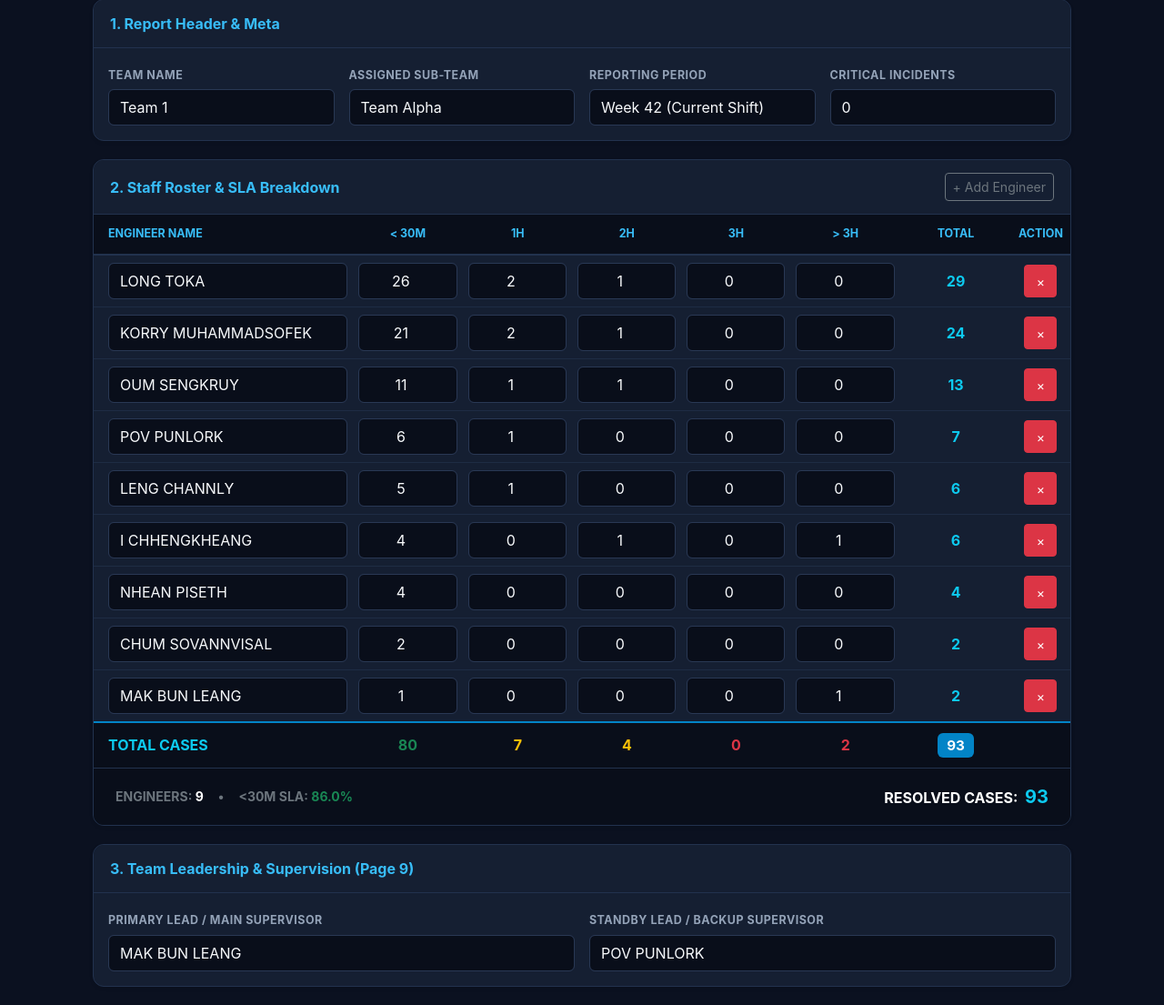
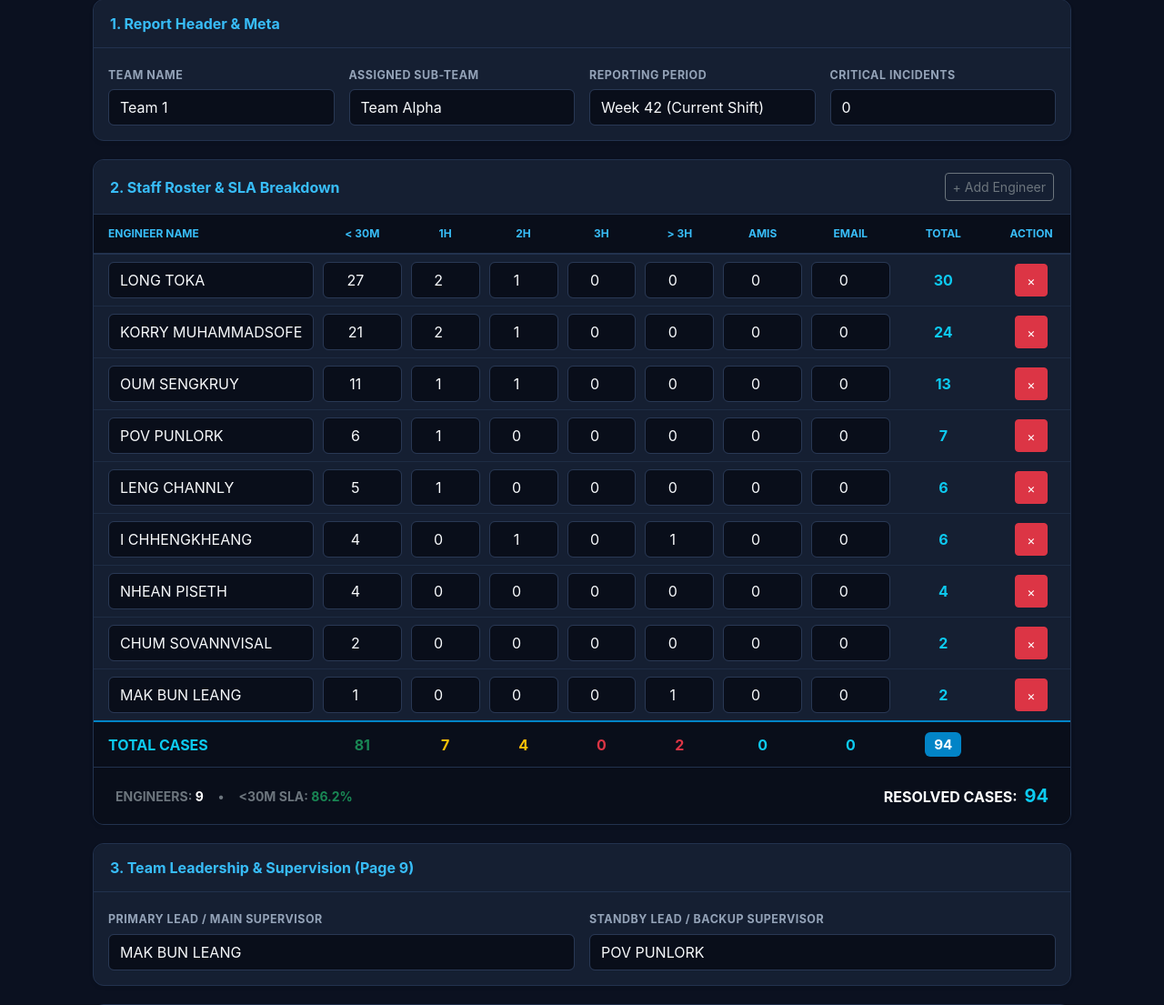
Before and after one commit to nheanpiseth168-hue/noc-weekly-report, a Flask app: page / in a window 1280 px wide. Shown: the part 181-1286 px from the top of the page at 91% size. Run offline with Flask 3, Linux system fonts and the light colour scheme; the visitor is signed in with stand-in values (Sample User, id 1).

Commit message:
Add AMIS and EMAIL columns to table and include in Slide 3 case counts

```diff
--- a/app.py
+++ b/app.py
@@ -16,8 +16,8 @@
 app = Flask(__name__, template_folder=template_dir)
 app.secret_key = os.environ.get("SECRET_KEY", "noc-weekly-secure-auth-2026")
 
-ADMIN_USERNAME = os.environ.get("NOC_USER", "mkn-noc")
-ADMIN_PASSWORD = os.environ.get("NOC_PASS", "Mkn@123456")
+ADMIN_USERNAME = os.environ.get("NOC_USER", "admin")
+ADMIN_PASSWORD = os.environ.get("NOC_PASS", "noc@123")
 
 BLACK      = RGBColor(0, 0, 0)
 NAVY       = RGBColor(15, 23, 42)
@@ -77,7 +77,7 @@
 
     raw_staff = payload.get("staff") or []
     processed_staff = []
-    t30 = t1 = t2 = t3 = tover = 0
+    t30 = t1 = t2 = t3 = tover = tamis = temail = 0
 
     for s in raw_staff:
         name = s.get("name", "").strip()
@@ -88,15 +88,25 @@
         h2 = int(s.get("h2", 0))
         h3 = int(s.get("h3", 0))
         over3 = int(s.get("over3", 0))
+        amis = int(s.get("amis", 0))
+        email = int(s.get("email", 0))
+
+        sla_total = m30 + h1 + h2 + h3 + over3
         tot = s.get("total")
-        total = int(tot) if tot is not None else (m30 + h1 + h2 + h3 + over3)
+        total = int(tot) if tot is not None else (sla_total + amis + email)
+
         t30 += m30; t1 += h1; t2 += h2; t3 += h3; tover += over3
+        tamis += amis; temail += email
+
         processed_staff.append({
             "name": name,
             "m30": m30, "h1": h1, "h2": h2, "h3": h3, "over3": over3,
+            "amis": amis, "email": email,
+            "sla_total": sla_total,
             "total": total
         })
 
+    # Sort engineers by overall total cases handled
     processed_staff.sort(key=lambda x: x["total"], reverse=True)
     grand_total = sum(s["total"] for s in processed_staff) if processed_staff else 0
     sla_rate = f"{(t30 / grand_total * 100):.1f}%" if grand_total > 0 else "0.0%"
@@ -163,7 +173,7 @@
     p_ft2.text = f"• {sla_rate} of total volume ({t30}/{grand_total} cases) resolved in under 30 minutes.\n• Top frontline contributors: {top1} ({top1_c}) and {top2} ({top2_c}) handled {top_share} of total queue."
     set_run_font(p_ft2, 11, False, NAVY)
 
-    # Slide 3: Staff KPI Support Cases
+    # Slide 3: Staff KPI Support Cases (INCLUDES SLA + AMIS + EMAIL)
     s3 = prs.slides.add_slide(blank)
     add_header(s3, "SECTION I • Individual Throughput", "Staff KPI Support Cases", f"Total Handled: {grand_total} Cases", f"{team_name} Support Roster")
     max_cases = max([s["total"] for s in processed_staff] + [1])
@@ -189,7 +199,7 @@
         p_c = tb_c.text_frame.paragraphs[0]; p_c.text = f"{s['total']} cases"; p_c.alignment = PP_ALIGN.RIGHT
         set_run_font(p_c, 12, True, BLUE)
 
-    # Slide 4: Resolution Time Breakdown
+    # Slide 4: Resolution Time Breakdown (STRICTLY SLA TURNAROUND TIME)
     s4 = prs.slides.add_slide(blank)
     add_header(s4, "SECTION I • Resolution Turnaround Time", "Resolution Time Breakdown by Engineer", None)
     lg_x = Inches(8.3)
@@ -203,7 +213,8 @@
     chart_bg = s4.shapes.add_shape(MSO_SHAPE.ROUNDED_RECTANGLE, Inches(0.8), Inches(1.6), Inches(11.73), Inches(4.55))
     chart_bg.fill.solid(); chart_bg.fill.fore_color.rgb = WHITE; chart_bg.line.color.rgb = BORDER
 
-    scale = Inches(7.5) / max_cases
+    max_sla = max([s["sla_total"] for s in processed_staff] + [1])
+    scale = Inches(7.5) / max_sla
     row_step = Inches(4.2 / max(len(processed_staff[:9]), 1))
     for idx, s in enumerate(processed_staff[:9]):
         curr_y = Inches(1.75) + idx * row_step
@@ -218,7 +229,7 @@
                 seg.fill.solid(); seg.fill.fore_color.rgb = clr; seg.line.fill.background()
                 curr_x += seg_w
         tb_tot = s4.shapes.add_textbox(curr_x + Inches(0.12), curr_y - Inches(0.08), Inches(0.6), Inches(0.35))
-        p_tot = tb_tot.text_frame.paragraphs[0]; p_tot.text = str(s["total"])
+        p_tot = tb_tot.text_frame.paragraphs[0]; p_tot.text = str(s["sla_total"])
         set_run_font(p_tot, 10, True, NAVY)
 
     top_escalator = processed_staff[0]["name"] if active_count > 0 else "Lead"
@@ -277,7 +288,7 @@
 
     # Slide 7: High Capacity Rules
     s7 = prs.slides.add_slide(blank)
-    add_header(s7, "SECTION IV • Bandwidth Monitoring", "Upstream & IPLC: High Capacity Rules", "Committed bandwidth trigger rules for high-capacity circuits")
+    add_header(s7, "SECTION IV • Bandwidth Monitoring", "Upstream & IPLC: High Capacity Rules", "Committed bandwidth trigger rules for high-capacity circuits (≥ 5 Gbps)")
     bw_high = [
         ["Carrier / Circuit", "Link Type", "Alert Trigger Threshold", "Trigger Logic"],
         ["IPLC Viettel", "IPLC Circuit", "Traffic over 20 Gbps", "Alert Over Committed"],
@@ -307,7 +318,7 @@
 
     # Slide 8: Links Under 5 Gbps
     s8 = prs.slides.add_slide(blank)
-    add_header(s8, "SECTION IV • Bandwidth Alert Rules", "Upstream & IPLC: Links Under Burt", "Committed bandwidth alert thresholds for secondary uplinks and regional transit")
+    add_header(s8, "SECTION IV • Bandwidth Alert Rules", "Upstream & IPLC: Links Under 5 Gbps", "Committed bandwidth alert thresholds for secondary uplinks and regional transit")
     sub_links = [
         ("Telia (Arelion)", "> 3 Gbps"),
         ("NTT", "> 2 Gbps"),
@@ -461,18 +472,15 @@
 @app.route("/", defaults={"path": ""}, methods=["GET", "POST"])
 @app.route("/<path:path>", methods=["GET", "POST"])
 def catch_all(path):
-    # 1. Check for logout via query parameter or path
     if request.args.get("action") == "logout" or request.args.get("logout") is not None or "logout" in path.lower():
         return perform_logout()
 
-    # 2. If logged in, handle report generation (POST) or display dashboard (GET)
     if session.get("logged_in"):
         if request.method == "POST" or "export" in path:
             payload = request.get_json(silent=True) or {}
             return generate_presentation(payload)
         return render_template("index.html")
 
-    # 3. Not logged in: process login credentials (POST) or render login page (GET)
     if request.method == "POST":
         if request.form.get("username") and request.form.get("password"):
             return perform_login()
--- a/templates/index.html
+++ b/templates/index.html
@@ -70,24 +70,24 @@
         .table thead th {
             background-color: #090e1a !important;
             color: #38bdf8 !important;
-            font-size: 0.78rem;
+            font-size: 0.75rem;
             font-weight: 700;
             text-transform: uppercase;
             border-bottom: 2px solid #22324e !important;
-            padding: 12px 8px;
+            padding: 12px 6px;
             white-space: nowrap;
         }
         .table tbody td {
             background-color: transparent !important;
             border-bottom: 1px solid #1e2c44 !important;
-            padding: 8px 6px;
+            padding: 8px 5px;
         }
         .table tfoot td {
             background-color: #090e1a !important;
             border-top: 2px solid #0284c7 !important;
             border-bottom: none !important;
             font-weight: 700;
-            padding: 12px 8px;
+            padding: 12px 6px;
             white-space: nowrap;
         }
         .badge-total {
@@ -97,13 +97,11 @@
             padding: 4px 10px;
             border-radius: 6px;
         }
-
-        /* Responsive Mobile Specific Rules */
         .table-responsive {
             -webkit-overflow-scrolling: touch;
         }
         #staffTable {
-            min-width: 720px; /* Guarantees table columns won't squeeze on phone screens */
+            min-width: 840px;
         }
         @media (max-width: 768px) {
             .mobile-header-actions {
@@ -150,7 +148,7 @@
 </head>
 <body>
 <div class="container mt-3 mt-md-4">
-    <!-- Top Header (Responsive Stack on Mobile, Row on Desktop) -->
+    <!-- Top Header -->
     <div class="d-flex flex-column flex-md-row justify-content-between align-items-start align-items-md-center gap-3 mb-3">
         <div>
             <h2 class="fw-bold text-white mb-1 fs-3 fs-md-2">NOC Weekly Report Generator</h2>
@@ -162,7 +160,7 @@
         </div>
     </div>
 
-    <!-- Database Controls Bar (Grid on Mobile, Row on Desktop) -->
+    <!-- Database Controls Bar -->
     <div class="card p-3 mb-3 shadow-sm">
         <div class="d-flex justify-content-between align-items-center flex-wrap db-controls-row">
             <div class="d-flex align-items-center gap-2">
@@ -179,7 +177,7 @@
         </div>
     </div>
 
-    <!-- 1. Report Overview (Responsive Columns) -->
+    <!-- 1. Report Overview -->
     <div class="card shadow-sm">
         <div class="card-header">1. Report Header & Meta</div>
         <div class="card-body row g-3">
@@ -202,27 +200,29 @@
         </div>
     </div>
 
-    <!-- 2. Staff KPI Breakdown (Responsive Scrollable Table) -->
+    <!-- 2. Staff KPI Breakdown with AMIS & EMAIL Columns -->
     <div class="card shadow-sm">
         <div class="card-header d-flex justify-content-between align-items-center">
             <span>2. Staff Roster & SLA Breakdown</span>
             <button id="btnAddStaff" type="button" class="btn btn-sm btn-outline-secondary">+ Add Engineer</button>
         </div>
         <div class="swipe-hint">
-            ⇄ Swipe horizontally to inspect all SLA columns on mobile/tablet
+            ⇄ Swipe horizontally to inspect all SLA & queue columns on mobile/tablet
         </div>
         <div class="card-body p-0">
             <div class="table-responsive">
                 <table class="table table-hover text-center" id="staffTable">
                     <thead>
                         <tr>
-                            <th class="text-start ps-3" style="width: 28%;">ENGINEER NAME</th>
-                            <th style="width: 12%;">&lt; 30M</th>
-                            <th style="width: 12%;">1H</th>
-                            <th style="width: 12%;">2H</th>
-                            <th style="width: 12%;">3H</th>
-                            <th style="width: 12%;">&gt; 3H</th>
-                            <th style="width: 12%;">TOTAL</th>
+                            <th class="text-start ps-3" style="width: 23%;">ENGINEER NAME</th>
+                            <th style="width: 9%;">&lt; 30M</th>
+                            <th style="width: 8%;">1H</th>
+                            <th style="width: 8%;">2H</th>
+                            <th style="width: 8%;">3H</th>
+                            <th style="width: 8%;">&gt; 3H</th>
+                            <th style="width: 9%; color: #38bdf8;">AMIS</th>
+                            <th style="width: 9%; color: #38bdf8;">EMAIL</th>
+                            <th style="width: 10%;">TOTAL</th>
                             <th style="width: 8%;">ACTION</th>
                         </tr>
                     </thead>
@@ -235,6 +235,8 @@
                             <td id="foot-h2" class="text-warning fw-bold">0</td>
                             <td id="foot-h3" class="text-danger fw-bold">0</td>
                             <td id="foot-over3" class="text-danger fw-bold">0</td>
+                            <td id="foot-amis" class="text-info fw-bold">0</td>
+                            <td id="foot-email" class="text-info fw-bold">0</td>
                             <td><span id="foot-grand" class="badge-total">0</span></td>
                             <td></td>
                         </tr>
@@ -335,15 +337,15 @@
 
 <script>
     const DEFAULT_STAFF = [
-        { name: "LONG TOKA", m30: 26, h1: 2, h2: 1, h3: 0, over3: 0 },
-        { name: "KORRY MUHAMMADSOFEK", m30: 21, h1: 2, h2: 1, h3: 0, over3: 0 },
-        { name: "OUM SENGKRUY", m30: 11, h1: 1, h2: 1, h3: 0, over3: 0 },
-        { name: "POV PUNLORK", m30: 6, h1: 1, h2: 0, h3: 0, over3: 0 },
-        { name: "LENG CHANNLY", m30: 5, h1: 1, h2: 0, h3: 0, over3: 0 },
-        { name: "I CHHENGKHEANG", m30: 4, h1: 0, h2: 1, h3: 0, over3: 1 },
-        { name: "NHEAN PISETH", m30: 4, h1: 0, h2: 0, h3: 0, over3: 0 },
-        { name: "CHUM SOVANNVISAL", m30: 2, h1: 0, h2: 0, h3: 0, over3: 0 },
-        { name: "MAK BUN LEANG", m30: 1, h1: 0, h2: 0, h3: 0, over3: 1 }
+        { name: "LONG TOKA", m30: 27, h1: 2, h2: 1, h3: 0, over3: 0, amis: 0, email: 0 },
+        { name: "KORRY MUHAMMADSOFEK", m30: 21, h1: 2, h2: 1, h3: 0, over3: 0, amis: 0, email: 0 },
+        { name: "OUM SENGKRUY", m30: 11, h1: 1, h2: 1, h3: 0, over3: 0, amis: 0, email: 0 },
+        { name: "POV PUNLORK", m30: 6, h1: 1, h2: 0, h3: 0, over3: 0, amis: 0, email: 0 },
+        { name: "LENG CHANNLY", m30: 5, h1: 1, h2: 0, h3: 0, over3: 0, amis: 0, email: 0 },
+        { name: "I CHHENGKHEANG", m30: 4, h1: 0, h2: 1, h3: 0, over3: 1, amis: 0, email: 0 },
+        { name: "NHEAN PISETH", m30: 4, h1: 0, h2: 0, h3: 0, over3: 0, amis: 0, email: 0 },
+        { name: "CHUM SOVANNVISAL", m30: 2, h1: 0, h2: 0, h3: 0, over3: 0, amis: 0, email: 0 },
+        { name: "MAK BUN LEANG", m30: 1, h1: 0, h2: 0, h3: 0, over3: 1, amis: 0, email: 0 }
     ];
 
     function createStaffRow(data = {}) {
@@ -354,7 +356,9 @@
         const h2 = data.h2 || 0;
         const h3 = data.h3 || 0;
         const over3 = data.over3 || 0;
-        const total = m30 + h1 + h2 + h3 + over3;
+        const amis = data.amis || 0;
+        const email = data.email || 0;
+        const total = m30 + h1 + h2 + h3 + over3 + amis + email;
 
         tr.innerHTML = `
             <td class="ps-3"><input type="text" class="form-control s-name" placeholder="Staff Name" value="${name}"></td>
@@ -363,6 +367,8 @@
             <td><input type="number" class="form-control s-h2 text-center" value="${h2}"></td>
             <td><input type="number" class="form-control s-h3 text-center" value="${h3}"></td>
             <td><input type="number" class="form-control s-over3 text-center" value="${over3}"></td>
+            <td><input type="number" class="form-control s-amis text-center" value="${amis}"></td>
+            <td><input type="number" class="form-control s-email text-center" value="${email}"></td>
             <td><span class="row-total fw-bold text-info">${total}</span></td>
             <td><button class="btn btn-sm btn-danger btn-del" style="min-height:36px; min-width:36px;">×</button></td>
         `;
@@ -370,7 +376,7 @@
     }
 
     function calculateTotals() {
-        let sumM30 = 0, sumH1 = 0, sumH2 = 0, sumH3 = 0, sumOver3 = 0, grandTotal = 0;
+        let sumM30 = 0, sumH1 = 0, sumH2 = 0, sumH3 = 0, sumOver3 = 0, sumAmis = 0, sumEmail = 0, grandTotal = 0;
         const rows = document.querySelectorAll('#staffTbody tr');
         let count = 0;
 
@@ -384,7 +390,9 @@
             const h2 = parseInt(row.querySelector('.s-h2')?.value) || 0;
             const h3 = parseInt(row.querySelector('.s-h3')?.value) || 0;
             const over3 = parseInt(row.querySelector('.s-over3')?.value) || 0;
-            const rowTotal = m30 + h1 + h2 + h3 + over3;
+            const amis = parseInt(row.querySelector('.s-amis')?.value) || 0;
+            const email = parseInt(row.querySelector('.s-email')?.value) || 0;
+            const rowTotal = m30 + h1 + h2 + h3 + over3 + amis + email;
 
             const rowTotEl = row.querySelector('.row-total');
             if (rowTotEl) rowTotEl.innerText = rowTotal;
@@ -394,6 +402,8 @@
             sumH2 += h2;
             sumH3 += h3;
             sumOver3 += over3;
+            sumAmis += amis;
+            sumEmail += email;
             grandTotal += rowTotal;
         });
 
@@ -402,6 +412,8 @@
         document.getElementById('foot-h2').innerText = sumH2;
         document.getElementById('foot-h3').innerText = sumH3;
         document.getElementById('foot-over3').innerText = sumOver3;
+        document.getElementById('foot-amis').innerText = sumAmis;
+        document.getElementById('foot-email').innerText = sumEmail;
         document.getElementById('foot-grand').innerText = grandTotal;
 
         document.getElementById('summaryStaffCount').innerText = count;
@@ -422,7 +434,9 @@
                 h1: parseInt(row.querySelector('.s-h1')?.value) || 0,
                 h2: parseInt(row.querySelector('.s-h2')?.value) || 0,
                 h3: parseInt(row.querySelector('.s-h3')?.value) || 0,
-                over3: parseInt(row.querySelector('.s-over3')?.value) || 0
+                over3: parseInt(row.querySelector('.s-over3')?.value) || 0,
+                amis: parseInt(row.querySelector('.s-amis')?.value) || 0,
+                email: parseInt(row.querySelector('.s-email')?.value) || 0
             });
         });
 
```
Also changed, not shown: api/index.py (+21 -13 lines).
